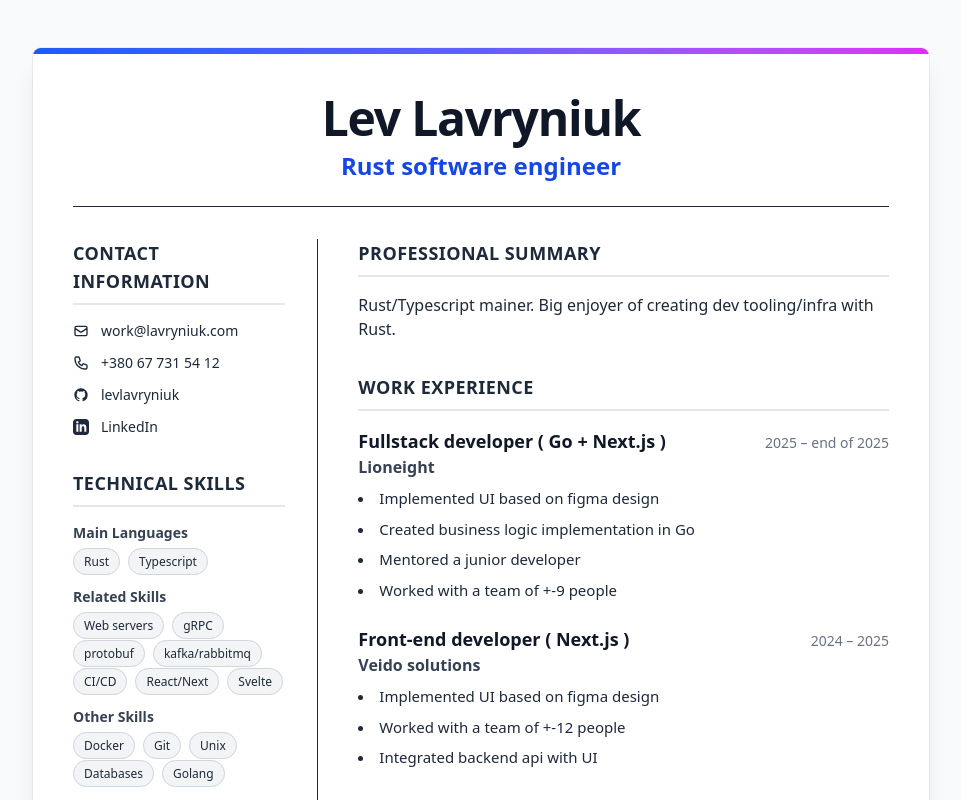
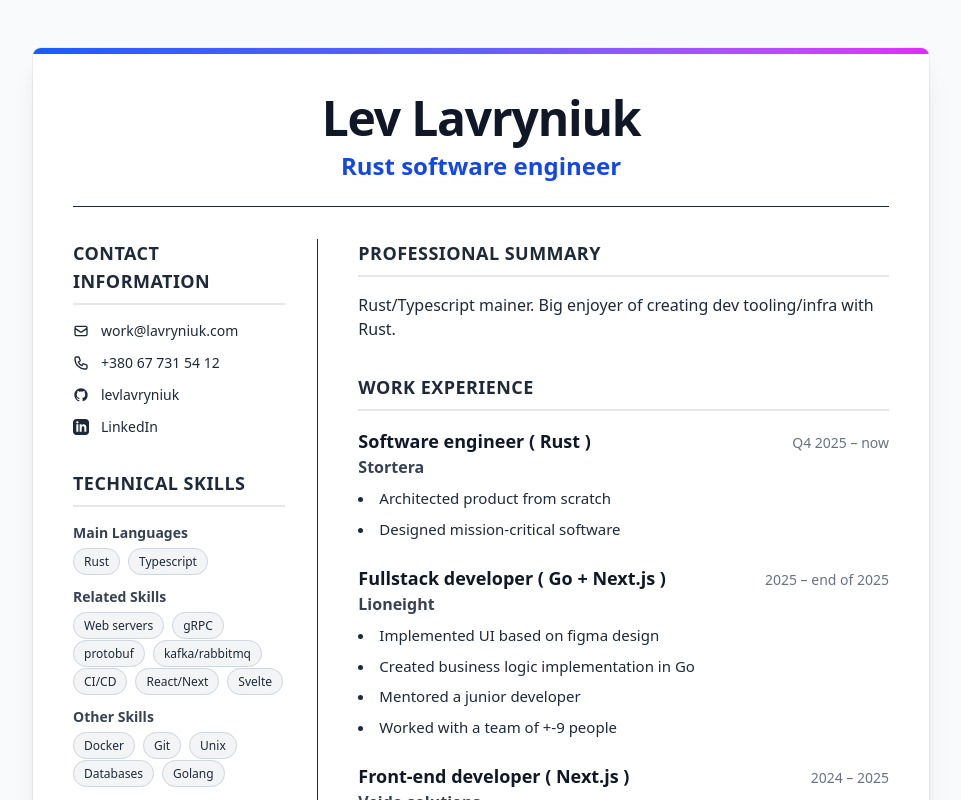
Before and after one commit to levlavryniuk/cv, a SvelteKit app: page / in a window 1280 px wide. Shown: the top 800 px of the page, without its empty margins (159-1120 px from the left). Built offline with nearby package versions, Linux system fonts and the light colour scheme.

Commit message:
added stortera

```diff
--- a/src/routes/resume.ts
+++ b/src/routes/resume.ts
@@ -12,7 +12,7 @@ export const resumeData = {
   },
   skills: {
     "Main languages": ['Rust', 'Typescript'],
-    "Related skills":['Web servers', 'gRPC', 'protobuf', 'kafka/rabbitmq', 'CI/CD', 'React/Next', "Svelte"],
+    "Related skills": ['Web servers', 'gRPC', 'protobuf', 'kafka/rabbitmq', 'CI/CD', 'React/Next', "Svelte"],
     "Other Skills": ['Docker', 'Git', 'Unix', 'Databases', 'Golang']
   },
   experience: [
@@ -57,7 +57,13 @@ export const resumeData = {
         'Mentored a junior developer',
         'Worked with a team of +-9 people'
       ]
-    }
+    },
+    {
+      company: 'Stortera',
+      role: 'Software engineer ( Rust )',
+      period: 'Q4 2025 – now',
+      description: ['Architected product from scratch', 'Designed mission-critical software']
+    },
   ],
   projects: [
     {
```
